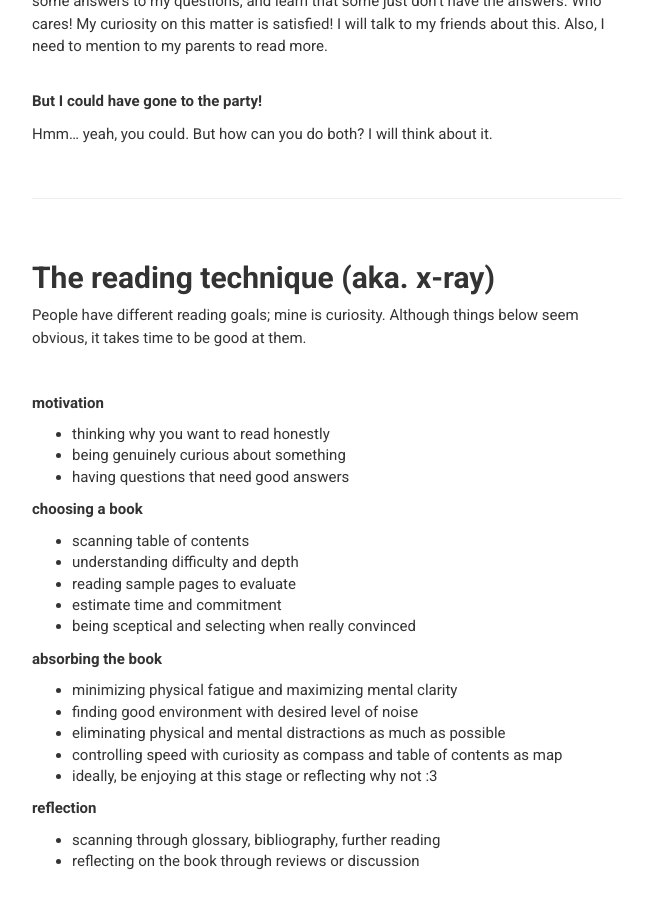
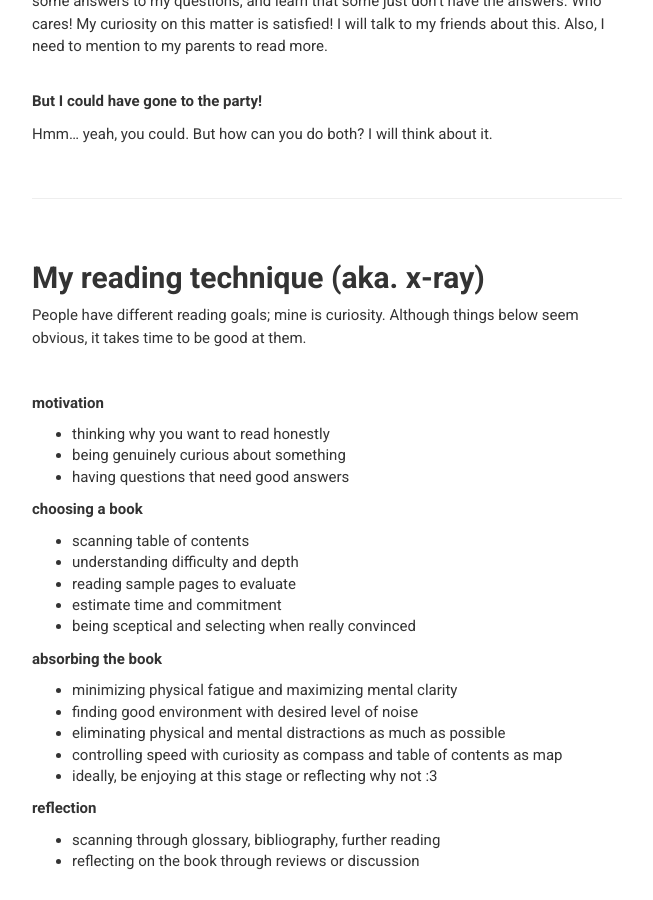
Before and after one commit to ianomad/ianomad.github.io, a Jekyll site: the page built from _posts/2023-10-25-How-I-Read.md, in a window 1280 px wide and 900 px high, scrolled down 1657 px. Shown: the whole window, without its empty margins (223-876 px from the left). Built offline with Jekyll 4.4.1, drawn with Linux system fonts in a browser that asks for light colours; nearby versions of some CDN libraries.

Commit message:
Update 2023-10-25-How-I-Read.md

```diff
--- a/_posts/2023-10-25-How-I-Read.md
+++ b/_posts/2023-10-25-How-I-Read.md
@@ -99,7 +99,7 @@ Hmm... yeah, you could. But how can you do both? I will think about it.
 
 <br />
 
-## The reading technique (aka. x-ray)
+## My reading technique (aka. x-ray)
 
 People have different reading goals; mine is curiosity. Although things below seem obvious,
 it takes time to be good at them.
```
